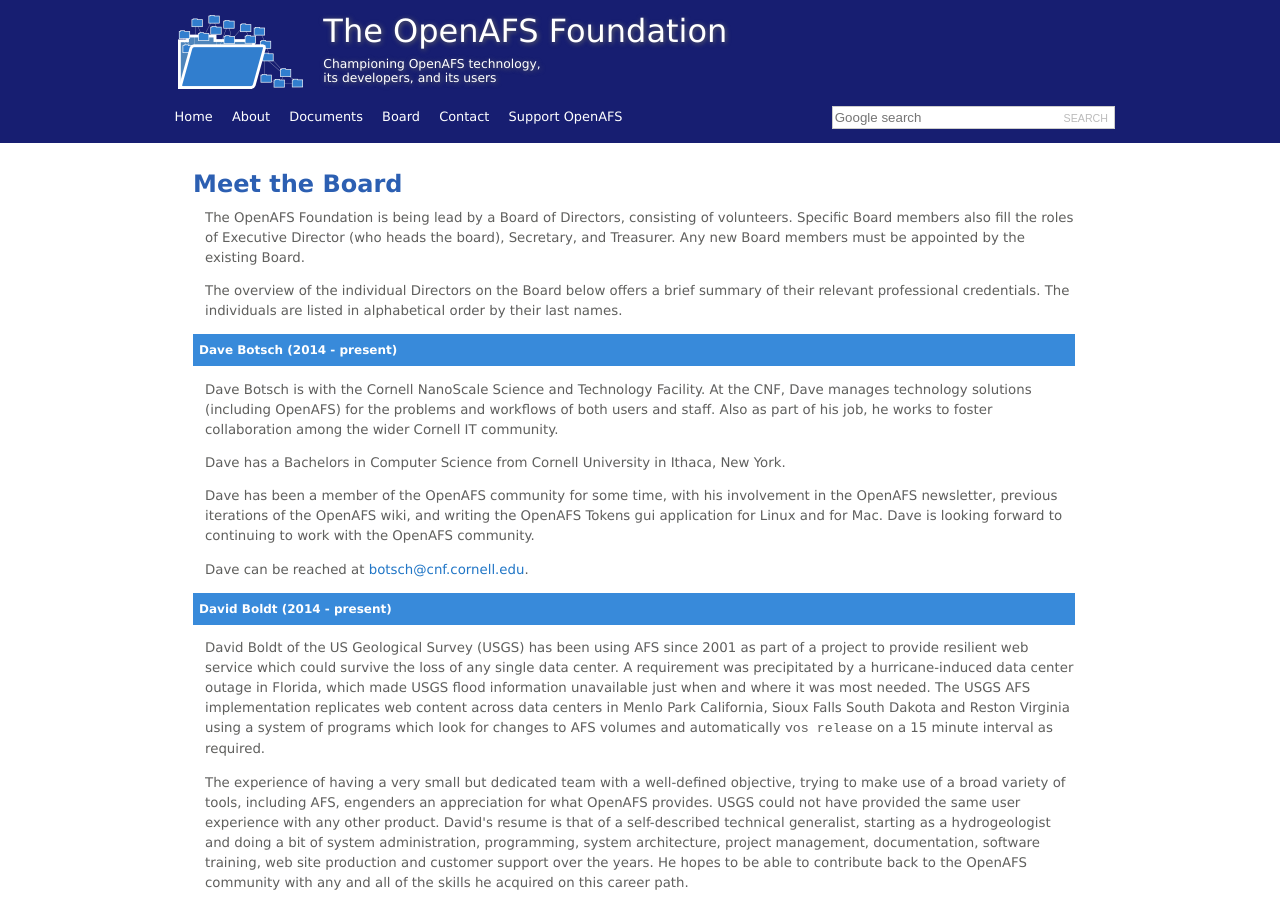
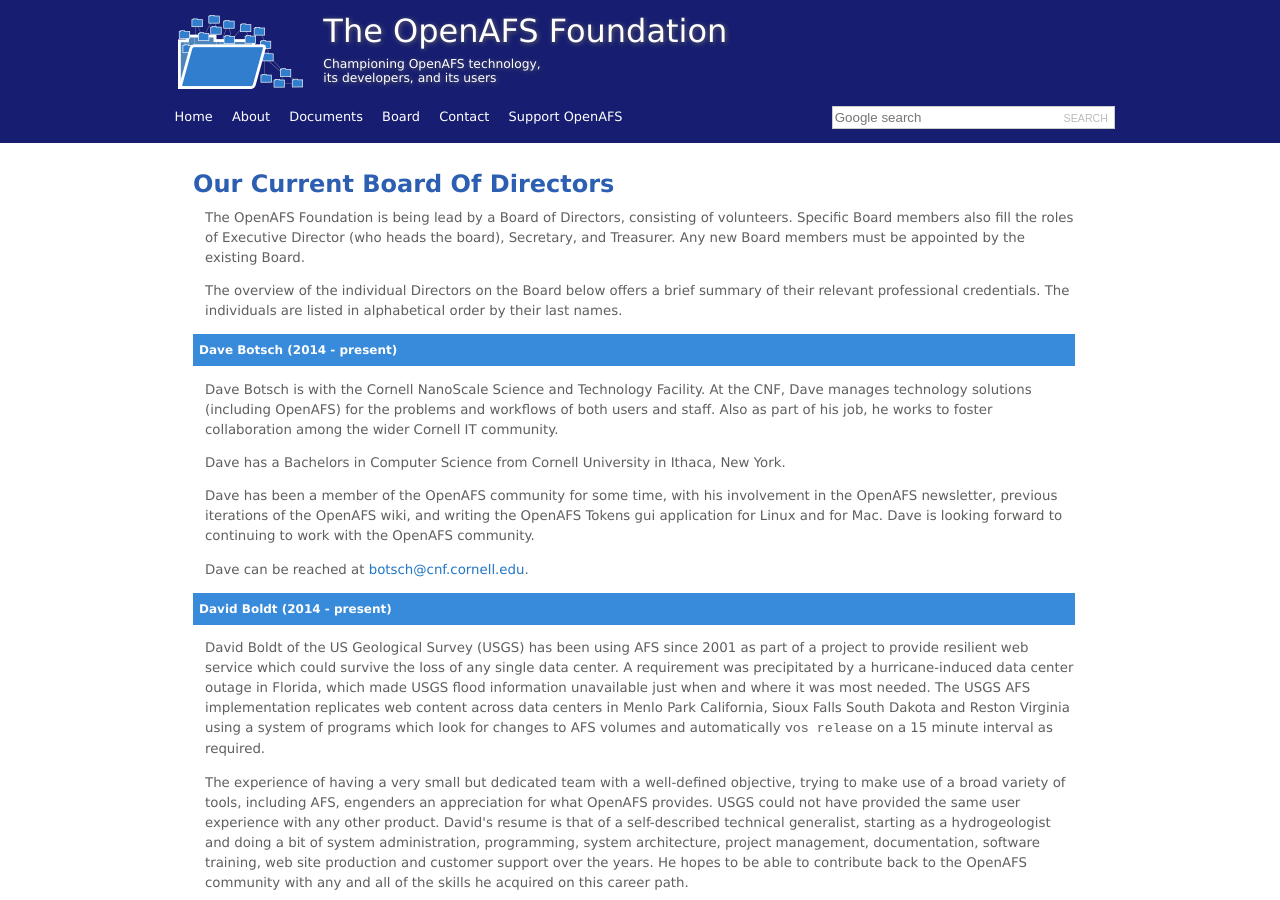
Before and after one commit to openafsfoundation/openafsfoundation.org, a Jekyll site: the page built from board/index.md, in a window 1280 px wide and 900 px high. Built offline with Jekyll 4.4.1, drawn with Linux system fonts in a browser that asks for light colours.

Commit message:
Text edit: title and first sub heading
Update the page title and the first level heading

```diff
--- a/board/index.md
+++ b/board/index.md
@@ -1,8 +1,8 @@
 ---
-title: Meet the Board
+title: Board of Directors
 ---
 
-## Meet the Board ##
+## Our Current Board Of Directors ##
 
 The OpenAFS Foundation is being lead by a Board of Directors, consisting of
 volunteers. Specific Board members also fill the roles of Executive Director
```
